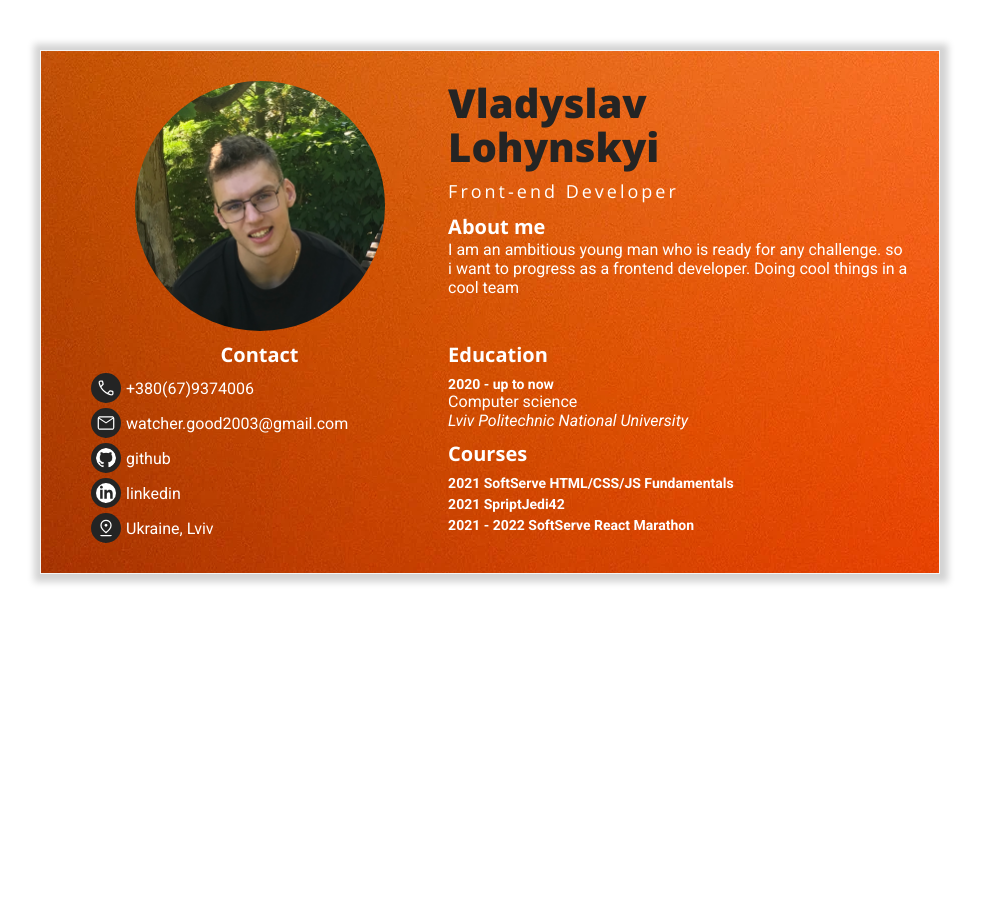
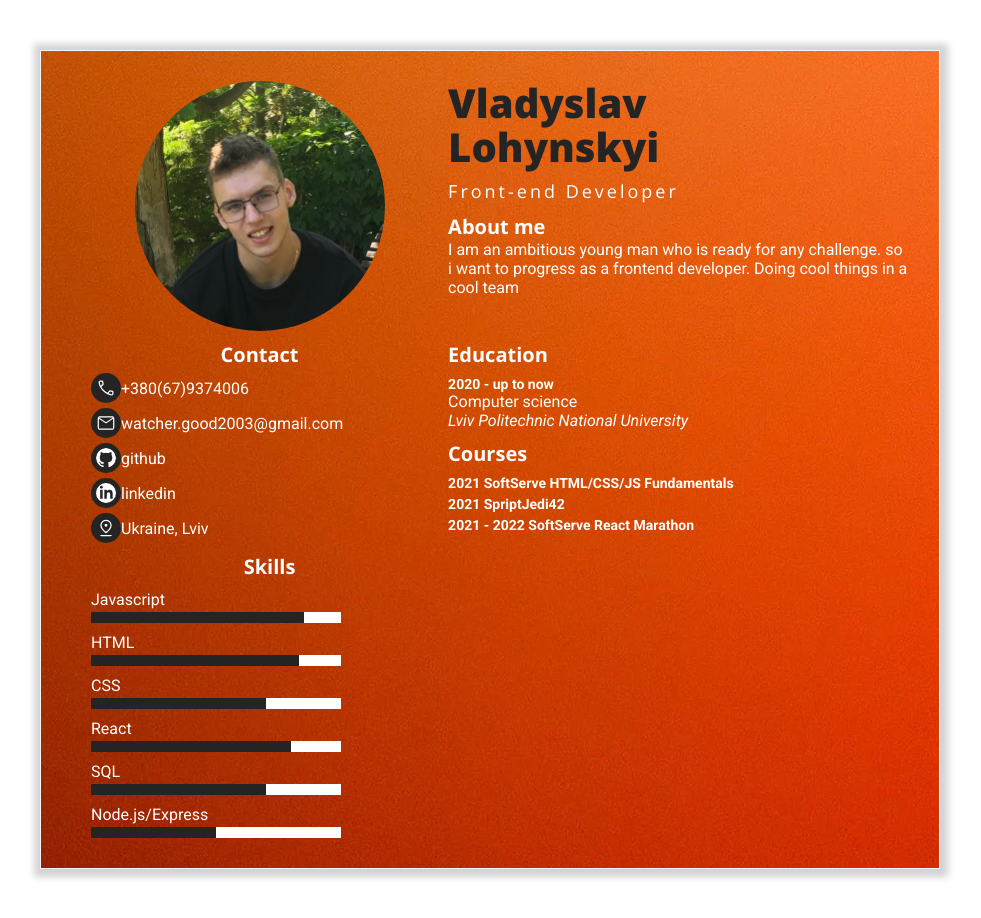
Before and after one commit to VladyslavLohynskyi/homepage, a plain HTML site: page index.html in a window 1280 px wide. Shown: the whole page, without its empty margins (150-1131 px from the left). Before the commit the page ends 800 px from the top, so only its background shows below. Drawn offline with nearby package versions, Linux system fonts and the light colour scheme.

Commit message:
Added skills with progress bars. close issue #14

```diff
--- a/index.html
+++ b/index.html
@@ -10,7 +10,6 @@
     <main>
       <div class="resume">
         <div class="container">
-
           <img
             src="./assets/my-photo.jpg"
             class="photo"
@@ -32,15 +31,39 @@
           </div>
         </div>
         <div class="container">
-
           <div class="contact">
-              <h3 class="common-header-secondary left-column-title ">Contact</h3>
+            <h3 class="common-header-secondary left-column-title">Contact</h3>
             <ul class="contact-list">
-                  <li><img src="assets/phone-icon.svg" alt="phone"><a href="tel:+380679374006">+380(67)9374006</a></li>
-                  <li><img src="assets/mail-icon.svg" alt="mail"><a href="mailto:watcher.good2003@gmail.com">watcher.good2003@gmail.com</a></li>
-                  <li><img src="assets/github-icon.png" alt="github"><a href="https://github.com/VladyslavLohynskyi">github</a></li>
-                  <li><img src="assets/linkedin-icon.svg" alt="linkedin"><a href="https://www.linkedin.com/in/vladyslav-lohynskyi-396321224/">linkedin</a></li>
-                  <li><img src="assets/location-icon.svg" alt="location"><a href="https://www.google.com/maps/place/%D0%9B%D1%8C%D0%B2%D1%96%D0%B2,+%D0%9B%D1%8C%D0%B2%D1%96%D0%B2%D1%81%D1%8C%D0%BA%D0%B0+%D0%BE%D0%B1%D0%BB%D0%B0%D1%81%D1%82%D1%8C,+79000/@49.8326046,23.8721529,11z/data=!3m1!4b1!4m5!3m4!1s0x473add7c09109a57:0x4223c517012378e2!8m2!3d49.839683!4d24.029717">Ukraine, Lviv</a></li>
+              <li>
+                <img src="assets/phone-icon.svg" alt="phone" /><a
+                  href="tel:+380679374006"
+                  >+380(67)9374006</a
+                >
+              </li>
+              <li>
+                <img src="assets/mail-icon.svg" alt="mail" /><a
+                  href="mailto:watcher.good2003@gmail.com"
+                  >watcher.good2003@gmail.com</a
+                >
+              </li>
+              <li>
+                <img src="assets/github-icon.png" alt="github" /><a
+                  href="https://github.com/VladyslavLohynskyi"
+                  >github</a
+                >
+              </li>
+              <li>
+                <img src="assets/linkedin-icon.svg" alt="linkedin" /><a
+                  href="https://www.linkedin.com/in/vladyslav-lohynskyi-396321224/"
+                  >linkedin</a
+                >
+              </li>
+              <li>
+                <img src="assets/location-icon.svg" alt="location" /><a
+                  href="https://www.google.com/maps/place/%D0%9B%D1%8C%D0%B2%D1%96%D0%B2,+%D0%9B%D1%8C%D0%B2%D1%96%D0%B2%D1%81%D1%8C%D0%BA%D0%B0+%D0%BE%D0%B1%D0%BB%D0%B0%D1%81%D1%82%D1%8C,+79000/@49.8326046,23.8721529,11z/data=!3m1!4b1!4m5!3m4!1s0x473add7c09109a57:0x4223c517012378e2!8m2!3d49.839683!4d24.029717"
+                  >Ukraine, Lviv</a
+                >
+              </li>
             </ul>
           </div>
           <div class="education-courses">
@@ -48,7 +71,9 @@
               <h3 class="common-header">Education</h3>
               <p class="under-title">2020 - up to now</p>
               <p class="common-paragraph">Computer science</p>
-                    <p class="secondary-paragraph">Lviv Politechnic National University</p>
+              <p class="secondary-paragraph">
+                Lviv Politechnic National University
+              </p>
             </div>
             <div class="courses">
               <h3 class="common-header">Courses</h3>
@@ -58,8 +83,53 @@
             </div>
           </div>
         </div>
+        <div class="container">
+          <div class="skills">
+            <h3 class="common-header left-column-title">Skills</h3>
+            <div>
+              <div class="container-progress">
+                <p class="common-paragraph">Javascript</p>
+                <div class="animated-progress progress-red">
+                  <span data-progress="85"></span>
+                </div>
+              </div>
+              <div class="container-progress">
+                <p class="common-paragraph">HTML</p>
+                <div class="animated-progress progress-red">
+                  <span data-progress="83"></span>
+                </div>
+              </div>
+              <div class="container-progress">
+                <p class="common-paragraph">CSS</p>
+                <div class="animated-progress progress-red">
+                  <span data-progress="70"></span>
+                </div>
+              </div>
+              <div class="container-progress">
+                <p class="common-paragraph">React</p>
+                <div class="animated-progress progress-red">
+                  <span data-progress="80"></span>
+                </div>
+              </div>
+              <div class="container-progress">
+                <p class="common-paragraph">SQL</p>
+                <div class="animated-progress progress-red">
+                  <span data-progress="70"></span>
+                </div>
+              </div>
+              <div class="container-progress">
+                <p class="common-paragraph">Node.js/Express</p>
+                <div class="animated-progress progress-red">
+                  <span data-progress="50"></span>
+                </div>
+              </div>
+            </div>
+          </div>
+          <div class="experience"></div>
         </div>
       </div>
     </main>
+    <script src="https://code.jquery.com/jquery-3.3.1.min.js"></script>
+    <script src="script.js"></script>
   </body>
 </html>
--- /dev/null
+++ b/script.js
@@ -0,0 +1,8 @@
+$(".animated-progress span").each(function () {
+  $(this).animate(
+    {
+      width: $(this).attr("data-progress") + "%",
+    },
+    1000
+  );
+});
--- a/styles.css
+++ b/styles.css
@@ -105,7 +105,6 @@
 }
 
 .contact-list li a {
-  padding-left: 5px;
   display: flex;
   align-items: center;
   text-decoration: none;
@@ -138,3 +137,35 @@
   font-style: italic;
   color: var(--primary-text-color);
 }
+
+.animated-progress {
+  width: 250px;
+  height: 11px;
+  margin-top: 3px;
+  background-color: var(--primary-text-color);
+  overflow: hidden;
+  position: relative;
+}
+
+.animated-progress span {
+  height: 100%;
+  display: block;
+  width: 0;
+  color: rgb(255, 251, 251);
+  line-height: 30px;
+  position: absolute;
+  text-align: end;
+  padding-right: 5px;
+}
+
+.progress-red span {
+  background-color: var(--third-text-color);
+}
+
+.skills {
+  margin-left: 20px;
+}
+
+.container-progress {
+  margin-top: 10px;
+}
```
Lines whose indentation alone changed are shown as unchanged.
